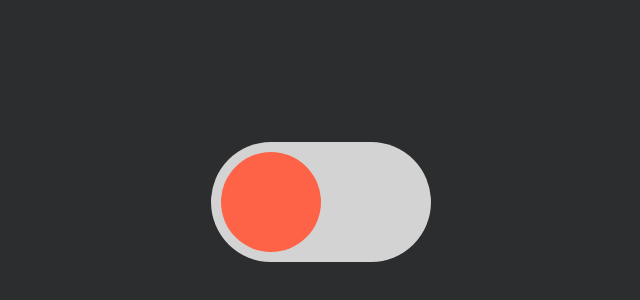
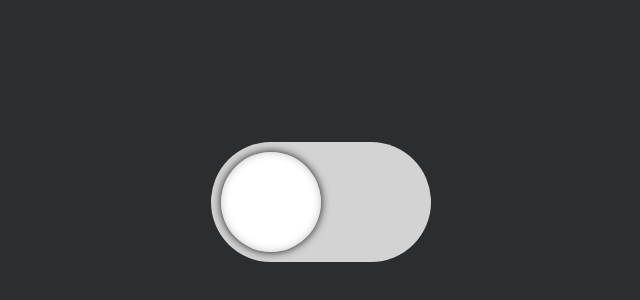
Before and after one commit to Angelgaeta/chang-switch-color, a plain HTML site: page index.html in a window 1280 px wide. Shown: the part 58-358 px from the top of the page, without its empty margins (319-959 px from the left). Drawn offline with Linux system fonts and the light colour scheme.

Commit message:
Update style.css

```diff
--- a/style.css
+++ b/style.css
@@ -9,9 +9,11 @@ body{
     width: 100vh;
     margin: 200px auto;
 }
+
 .case{
     display: none;
 }
+
 .switch{
     display: block;
     width: 220px;
@@ -22,12 +24,15 @@ body{
     transition: all 0.2s ease-in-out;
     margin: 0 auto;
 }
+
 .bouton{
     width: 100px;
     height: 100px;
-    background-color: tomato;
+    background-color: #fff;
     border-radius: 50px;
-    transition: all 0.2s ease-in-out;
+    transition: all 0.3s ease-in-out;
+    box-shadow: 0 0px 8px #111, inset 0 0px 8px #c5c5c5;
+    cursor: pointer;
 }
 
 .case:checked + .switch{
```
